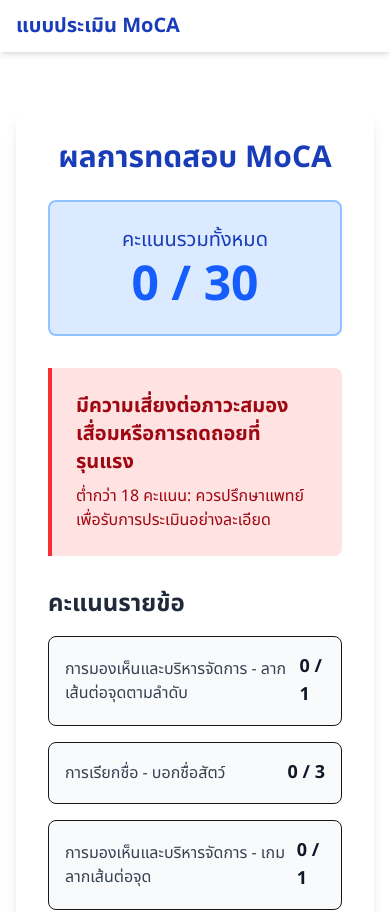
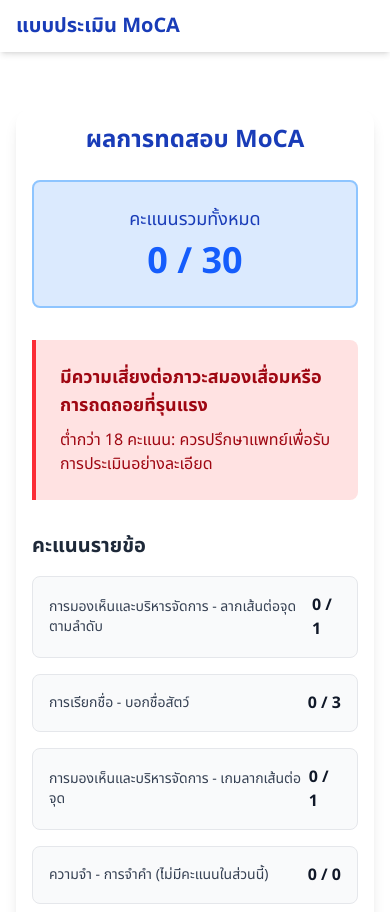
Before and after one commit to Panalee36/mci-moca-app, a Next.js app: page /results in a window 390 px wide. Shown: the top 912 px of the page. Built offline with nearby package versions, Linux system fonts and the light colour scheme.

Commit message:
Enhance ResultsPage UI for improved dark mode support and accessibility

```diff
--- a/src/app/results/page.tsx
+++ b/src/app/results/page.tsx
@@ -31,47 +31,47 @@
       return {
         level: 'คะแนนอยู่ในเกณฑ์ปกติ',
         description: '26 – 30 คะแนน: ระดับการทำงานของสมองอยู่ในเกณฑ์ปกติ',
-        color: 'bg-green-100 border-green-500 text-green-800',
+        color: 'bg-green-100 border-green-500 text-green-800 dark:bg-green-900/50 dark:border-green-400 dark:text-green-200',
       };
     } if (score >= 18) {
       return {
         level: 'อาจมีความบกพร่องทางสติปัญญาระดับเล็กน้อยถึงปานกลาง',
         description: '18 – 25 คะแนน: ผู้สูงอายุที่มีคะแนนต่ำกว่า 26 อาจมีภาวะสมองเสื่อมเล็กน้อย (MCI)',
-        color: 'bg-yellow-100 border-yellow-500 text-yellow-800',
+        color: 'bg-yellow-100 border-yellow-500 text-yellow-800 dark:bg-yellow-900/50 dark:border-yellow-400 dark:text-yellow-200',
       };
     }
-      return {
-        level: 'มีความเสี่ยงต่อภาวะสมองเสื่อมหรือการถดถอยที่รุนแรง',
-        description: 'ต่ำกว่า 18 คะแนน: ควรปรึกษาแพทย์เพื่อรับการประเมินอย่างละเอียด',
-        color: 'bg-red-100 border-red-500 text-red-800',
-      };
+    return {
+      level: 'มีความเสี่ยงต่อภาวะสมองเสื่อมหรือการถดถอยที่รุนแรง',
+      description: 'ต่ำกว่า 18 คะแนน: ควรปรึกษาแพทย์เพื่อรับการประเมินอย่างละเอียด',
+      color: 'bg-red-100 border-red-500 text-red-800 dark:bg-red-900/50 dark:border-red-400 dark:text-red-200',
+    };
 
   };
 
   const interpretation = getInterpretation(totalScore);
 
   return (
-    <div className="w-full max-w-4xl mx-auto p-8 bg-white rounded-2xl shadow-lg my-10">
-      <h1 className="text-3xl font-bold text-center text-blue-800 mb-6">ผลการทดสอบ MoCA</h1>
+    <div className="w-full max-w-4xl mx-auto p-4 sm:p-6 lg:p-8 bg-white dark:bg-gray-800 rounded-2xl shadow-lg my-10">
+      <h1 className="text-2xl sm:text-3xl font-bold text-center text-blue-800 dark:text-blue-300 mb-6">ผลการทดสอบ MoCA</h1>
 
-      <div className="mb-8 p-6 bg-blue-100 border-2 border-blue-300 rounded-lg text-center">
-        <p className="text-xl text-blue-800">คะแนนรวมทั้งหมด</p>
-        <p className="text-5xl font-bold text-blue-600 mt-2">{totalScore} / 30</p>
+      <div className="mb-8 p-6 bg-blue-100 dark:bg-blue-900/30 border-2 border-blue-300 dark:border-blue-500 rounded-lg text-center">
+        <p className="text-lg sm:text-xl text-blue-800 dark:text-blue-200">คะแนนรวมทั้งหมด</p>
+        <p className="text-4xl sm:text-5xl font-bold text-blue-600 dark:text-blue-400 mt-2">{totalScore} / 30</p>
       </div>
 
       <div className={`mb-8 p-6 border-l-4 rounded-r-lg ${interpretation.color}`}>
-        <h3 className="text-xl font-bold">{interpretation.level}</h3>
-        <p className="mt-2">{interpretation.description}</p>
+        <h3 className="text-lg sm:text-xl font-bold">{interpretation.level}</h3>
+        <p className="mt-2 text-base sm:text-lg">{interpretation.description}</p>
       </div>
 
       <div className="space-y-4">
-        <h2 className="text-2xl font-semibold text-gray-800 mb-4">คะแนนรายข้อ</h2>
+        <h2 className="text-xl sm:text-2xl font-semibold text-gray-800 dark:text-gray-200 mb-4">คะแนนรายข้อ</h2>
         {Object.entries(taskDetails).map(([taskNumber, details]) => {
-                    const score = scores[taskNumber] ?? 0;
+          const score = scores[taskNumber] ?? 0;
           return (
-            <div key={taskNumber} className="flex justify-between items-center p-4 bg-gray-50 rounded-lg border">
-              <p className="font-medium text-gray-700">{details.name}</p>
-              <p className="font-bold text-lg text-gray-900">{score} / {details.max}</p>
+            <div key={taskNumber} className="flex justify-between items-center p-4 bg-gray-50 dark:bg-gray-700/50 rounded-lg border border-gray-200 dark:border-gray-600">
+              <p className="font-medium text-gray-700 dark:text-gray-300 text-sm sm:text-base">{details.name}</p>
+              <p className="font-bold text-base sm:text-lg text-gray-900 dark:text-gray-100">{score} / {details.max}</p>
             </div>
           );
         })}
@@ -81,17 +81,16 @@
         <Link href="/" passHref>
           <button
             onClick={resetTest}
-            className="px-10 py-4 bg-green-600 text-white font-bold rounded-lg shadow-md hover:bg-green-700 transition-colors text-lg"
+            className="px-8 sm:px-10 py-3 sm:py-4 bg-green-600 text-white font-bold rounded-lg shadow-md hover:bg-green-700 transition-colors text-base sm:text-lg dark:bg-green-700 dark:hover:bg-green-600"
           >
             ทำแบบทดสอบอีกครั้ง
           </button>
         </Link>
-
       </div>
 
-      <div className="mt-10 p-4 bg-gray-100 rounded-lg text-center text-gray-600">
+      <div className="mt-10 p-4 bg-gray-100 dark:bg-gray-700/50 rounded-lg text-center text-gray-600 dark:text-gray-300">
         <p className="font-bold">ข้อควรทราบ:</p>
-        <p>แบบทดสอบ MoCA ไม่ใช่เครื่องมือวินิจฉัยโดยตรง แต่ใช้สำหรับการคัดกรองเบื้องต้นเท่านั้น การประเมินผลที่แม่นยำควรทำโดยผู้เชี่ยวชาญทางการแพทย์</p>
+        <p className="text-sm sm:text-base">แบบทดสอบ MoCA ไม่ใช่เครื่องมือวินิจฉัยโดยตรง แต่ใช้สำหรับการคัดกรองเบื้องต้นเท่านั้น การประเมินผลที่แม่นยำควรทำโดยผู้เชี่ยวชาญทางการแพทย์</p>
       </div>
     </div>
   );
```
Also changed, not shown: public/sw.js.
